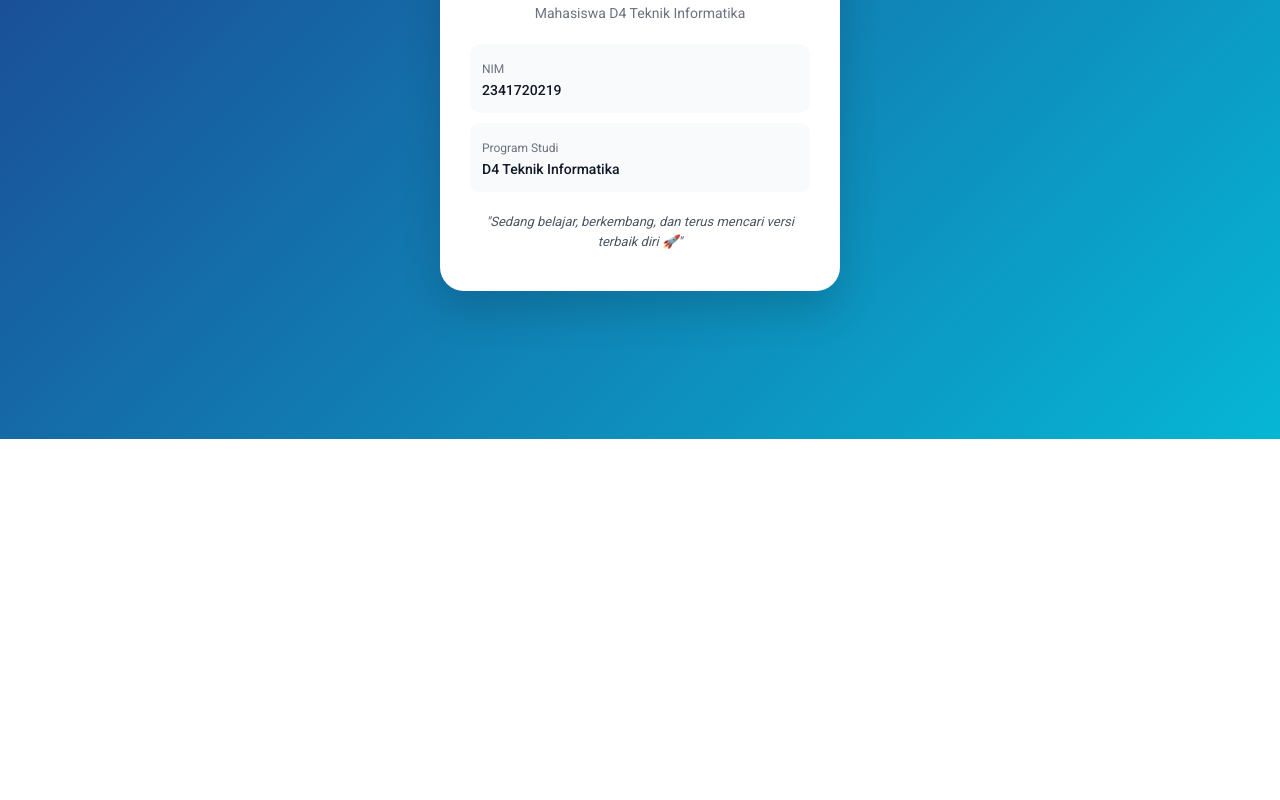
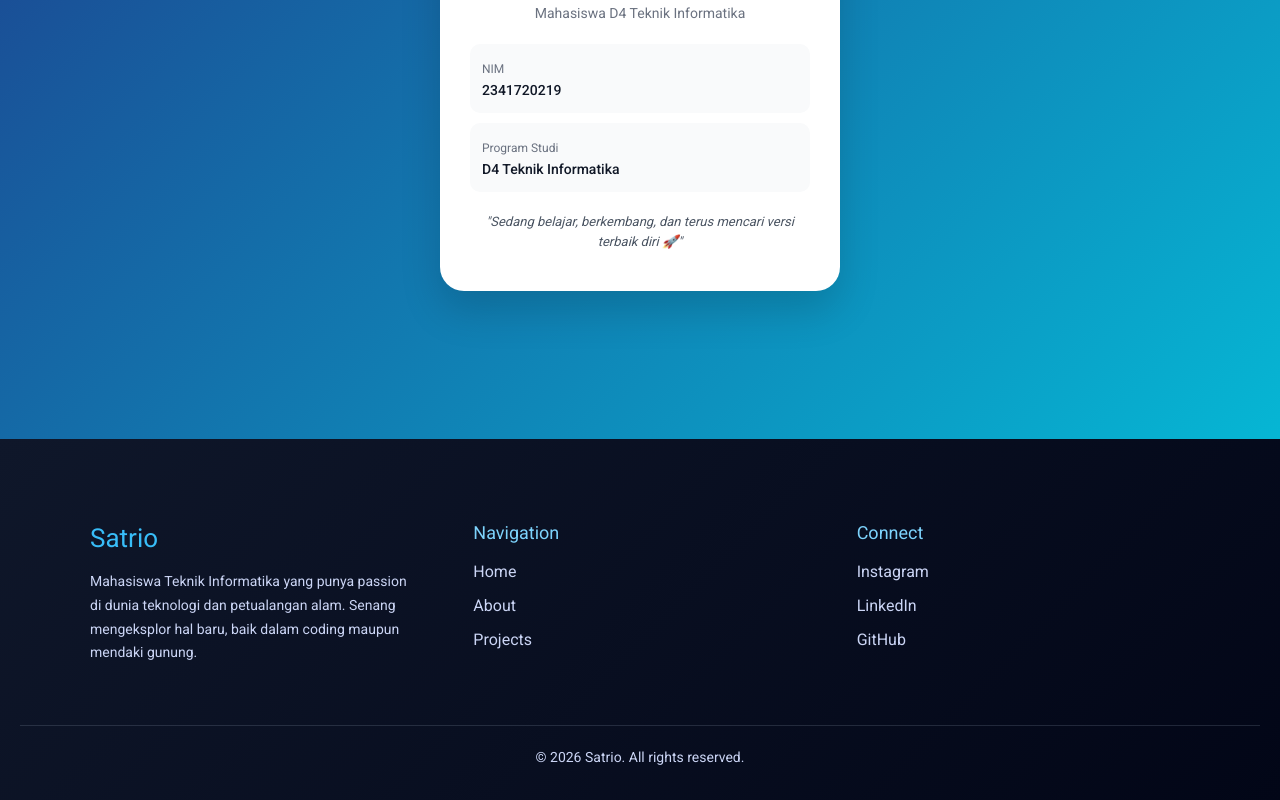
Before and after one commit to satriowisnuap/My-App, a Next.js app: page /about in a window 1280 px wide. Shown: the part 431-1231 px from the top of the page. Before the commit the page ends 870 px from the top, so only its background shows below. Built offline with nearby package versions, Linux system fonts and the light colour scheme; no server answers.

Commit message:
feat: add Footer component and integrate with AppShell layout

```diff
--- a/src/components/layouts/Appshell/index.tsx
+++ b/src/components/layouts/Appshell/index.tsx
@@ -1,4 +1,5 @@
 import Navbar from "../navbar";
+import Footer from "../footer";
 import { useRouter } from "next/router";
 import { Roboto } from "next/font/google";
 import dynamic from "next/dynamic";
@@ -9,6 +10,7 @@ import dynamic from "next/dynamic";
 // });
 
 const disableNavbar = ["/auth/login", "/auth/register", "/404"];
+const disableFooter = ["/auth/login", "/auth/register"];
 
 type AppShellProps = {
   children: React.ReactNode;
@@ -26,7 +28,10 @@ const AppShell = (props: AppShellProps) => {
   return (
     <main className={roboto.className}>
       {!disableNavbar.includes(pathname) && <Navbar />}
+
       {children}
+
+      {!disableFooter.includes(pathname) && <Footer />}
     </main>
   );
 };
--- a/src/components/layouts/footer/index.tsx
+++ b/src/components/layouts/footer/index.tsx
@@ -1,9 +1,48 @@
+import style from "@/styles/Footer.module.scss";
+
 const Footer = () => {
-    return(
-        <div className="footer">
-            <div>footer component</div>
+  return (
+    <footer className={style.footer}>
+      <div className={style.footerContainer}>
+        <div className={style.footerAbout}>
+          <h2>Satrio</h2>
+          <p>
+            Mahasiswa Teknik Informatika yang punya passion di dunia teknologi
+            dan petualangan alam. Senang mengeksplor hal baru, baik dalam coding
+            maupun mendaki gunung.
+          </p>
         </div>
-    );
+
+        <div className={style.footerLinks}>
+          <h3>Navigation</h3>
+          <ul>
+            <li>
+              <a href="#">Home</a>
+            </li>
+            <li>
+              <a href="#">About</a>
+            </li>
+            <li>
+              <a href="#">Projects</a>
+            </li>
+          </ul>
+        </div>
+
+        <div className={style.footerSocial}>
+          <h3>Connect</h3>
+          <div className={style.socialIcons}>
+            <a href="#">Instagram</a>
+            <a href="#">LinkedIn</a>
+            <a href="#">GitHub</a>
+          </div>
+        </div>
+      </div>
+
+      <div className={style.footerBottom}>
+        <p>© {new Date().getFullYear()} Satrio. All rights reserved.</p>
+      </div>
+    </footer>
+  );
 };
 
 export default Footer;
--- a/src/components/layouts/navbar/index.tsx
+++ b/src/components/layouts/navbar/index.tsx
@@ -1,6 +1,6 @@
 import Script from "next/dist/client/script";
 import Image from "next/image";
-import styles from "./navbar.module.css";
+import styles from "@/styles/Navbar.module.scss";
 import { signIn, signOut, useSession } from "next-auth/react";
 
 const Navbar = () => {
--- /dev/null
+++ b/src/styles/Footer.module.scss
@@ -0,0 +1,89 @@
+.footer {
+  background: linear-gradient(135deg, #0f172a, #020617);
+  color: #e2e8f0;
+  padding: 80px 20px 30px;
+}
+
+.footerContainer {
+  max-width: 1100px;
+  margin: auto;
+  display: grid;
+  grid-template-columns: repeat(auto-fit, minmax(250px, 1fr));
+  gap: 50px;
+  align-items: start;
+}
+
+.footerAbout {
+  max-width: 320px;
+}
+
+.footer h2 {
+  font-size: 26px;
+  margin-bottom: 12px;
+  color: #38bdf8;
+}
+
+.footer h3 {
+  margin-bottom: 14px;
+  font-size: 18px;
+  color: #7dd3fc;
+}
+
+.footer p {
+  font-size: 14px;
+  line-height: 1.7;
+  color: #cbd5f5;
+}
+
+/* LINKS */
+.footerLinks ul {
+  list-style: none;
+  padding: 0;
+}
+
+.footerLinks li {
+  margin-bottom: 10px;
+}
+
+.footerLinks a {
+  text-decoration: none;
+  color: #cbd5f5;
+  transition: all 0.3s ease;
+  display: inline-block;
+}
+
+.footerLinks a:hover {
+  color: #38bdf8;
+  transform: translateX(6px);
+}
+
+/* SOCIAL */
+.footerSocial {
+}
+
+.socialIcons {
+  display: flex;
+  flex-direction: column;
+  gap: 10px;
+}
+
+.socialIcons a {
+  text-decoration: none;
+  color: #cbd5f5;
+  transition: all 0.3s ease;
+}
+
+.socialIcons a:hover {
+  color: #38bdf8;
+  transform: scale(1.05);
+}
+
+/* BOTTOM */
+.footerBottom {
+  text-align: center;
+  margin-top: 60px;
+  border-top: 1px solid rgba(148, 163, 184, 0.2);
+  padding-top: 20px;
+  font-size: 13px;
+  color: #94a3b8;
+}
--- a/src/styles/globals.css
+++ b/src/styles/globals.css
@@ -24,37 +24,6 @@ a {
   font-size: 1.5rem;
 }
 
-h1,
-h2,
-h3,
-ul,
-li,
-p {
-  text-align: center;
-}
-
-/* Layout wrapper */
-/* .navbar {
-  width: 100%;
-  height: 60px;
-  background-color: #333;
-  color: white;
-  display: flex;
-  align-items: center;
-  justify-content: center;
-} */
-
-.footer {
-  width: 100%;
-  height: 60px;
-  background-color: #333;
-  color: white;
-  display: flex;
-  padding: 0 20px;
-  align-items: center;
-  justify-content: center;
-}
-
 @media (prefers-color-scheme: dark) {
   html {
     color-scheme: dark;
```
Also changed, not shown: src/styles/Navbar.module.scss (renamed from src/components/layouts/navbar/navbar.module.css).
